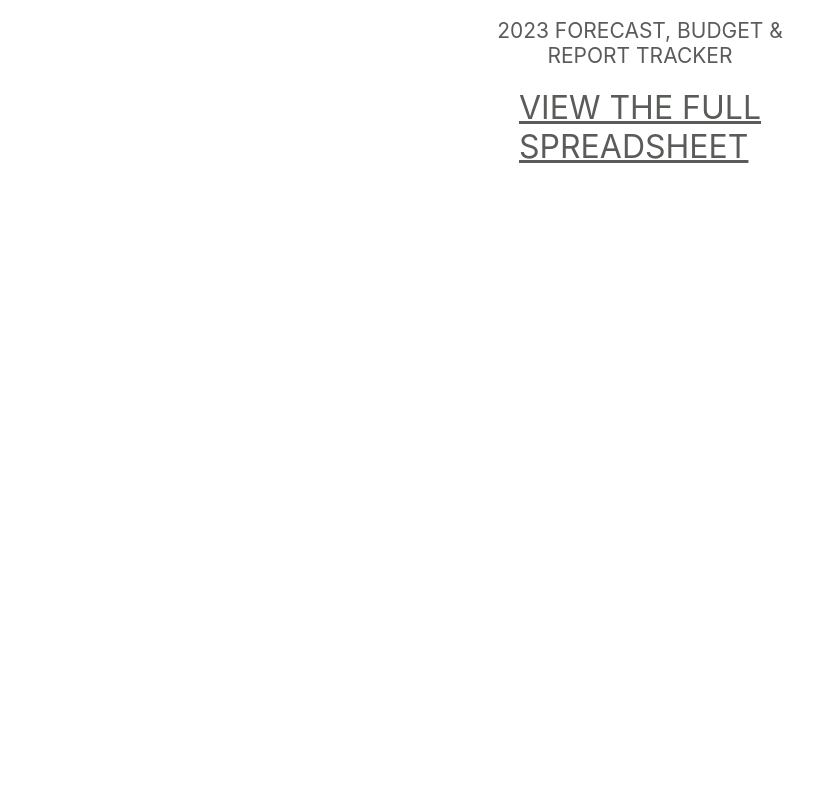
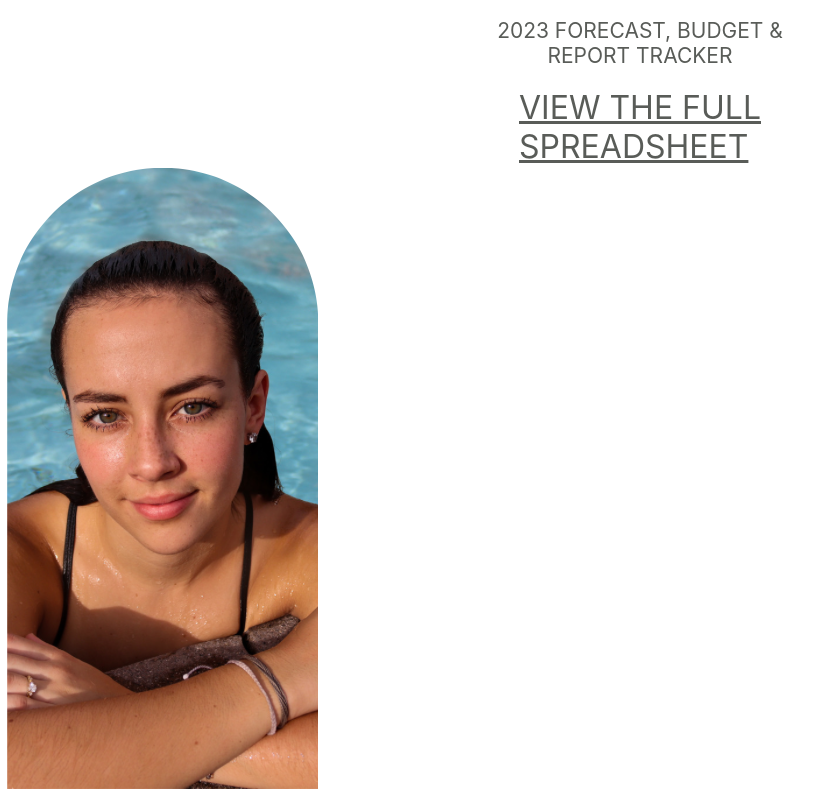
Before and after one commit to spencerlonghurst/MadelynPortfolio, a React (Create React App) app: page / in a window 1280 px wide. Shown: the part 2739-3539 px from the top of the page, without its empty margins (0-838 px from the left). Before the commit the page ends 2905 px from the top, so only its background shows below. Built offline with nearby package versions, Linux system fonts and the light colour scheme.

Commit message:
started the qualifications section

```diff
--- a/src/components/App.js
+++ b/src/components/App.js
@@ -2,6 +2,7 @@ import '../styling/App.css';
 import Header from './Header';
 import About from './About';
 import Content from './Content';
+import Qualifications from "./Qualifications";
 
 function App() {
   return (
@@ -11,6 +12,7 @@ function App() {
       <About/>
       </div>
       <Content/>
+      <Qualifications/>
     </div>
   );
 }
--- a/src/components/Qualifications.js
+++ b/src/components/Qualifications.js
@@ -2,7 +2,14 @@ import React from 'react'
 
 function Qualifications() {
   return (
-    <div>Qualifications</div>
+    <div className='qualifications'>
+      <div className='qualLeft'>
+        <img className='potato' src={require('../styling/contactImg.png')} alt='Contact'/>
+      </div>
+      <div className='qualRight'>
+
+      </div>
+    </div>
   )
 }
 
```
